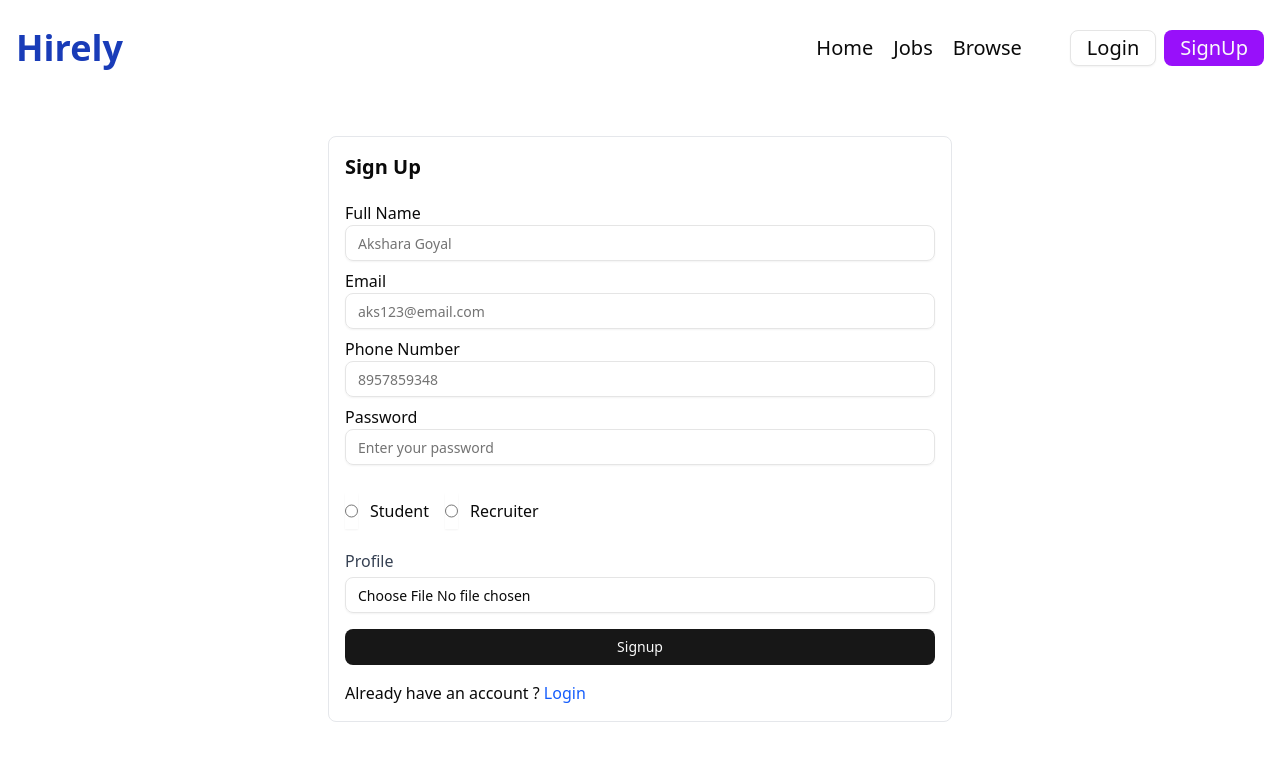
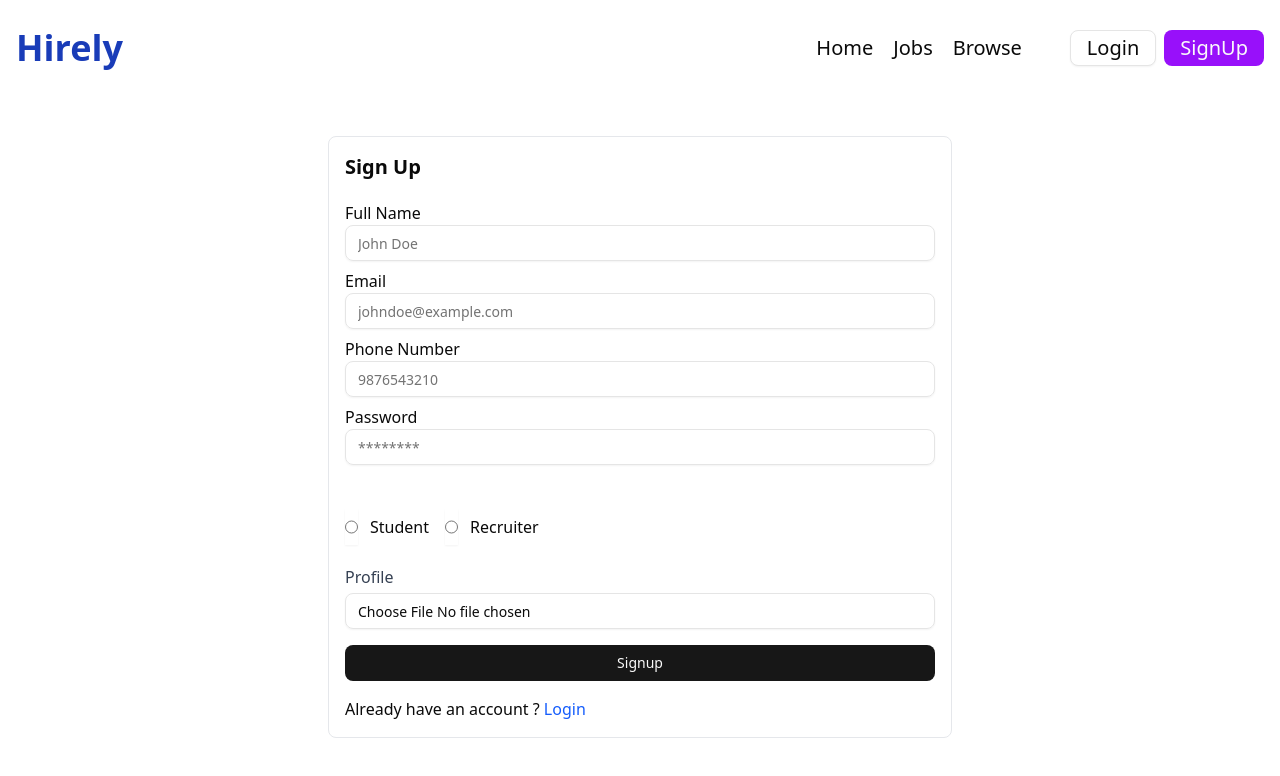
Before and after one commit to CodeWithAks/Hirely, a React app in the folder frontend/: page /signup in a window 1280 px wide. Shown: the top 776 px of the page. Built offline with nearby package versions, Linux system fonts and the light colour scheme; the HTML template or start-up script is replaced by a standard one.

Commit message:
Final fixes

```diff
--- a/frontend/src/components/Browse.jsx
+++ b/frontend/src/components/Browse.jsx
@@ -8,7 +8,7 @@ import useGetAllJobs from '@/hooks/useGetAllJobs';
 
 const Browse = () => {
     useGetAllJobs();
-    const {allJobs} = useSelector(store=>store.job);
+    const {allJobs, searchedQuery} = useSelector(store=>store.job);
     const dispatch  = useDispatch();
 
     useEffect(()=> {
@@ -17,14 +17,25 @@ const Browse = () => {
         }
     })
 
+    // Filter jobs based on searchedQuery (case-insensitive matching against title and description)
+    const filteredJobs = allJobs.filter((job) => {
+        if (!searchedQuery) return true;
+
+        const searchLower = searchedQuery.toLowerCase();
+        const titleMatch = job?.title?.toLowerCase().includes(searchLower);
+        const descriptionMatch = job?.description?.toLowerCase().includes(searchLower);
+
+        return titleMatch || descriptionMatch;
+    });
+
   return (
     <div>
         <Navbar/>
         <div className='max-w-7xl mx-auto my-10 px-4'>
-            <h1 className='font-bold text-lg md:text-xl my-10'>Search Results ({allJobs.length})</h1>
+            <h1 className='font-bold text-lg md:text-xl my-10'>Search Results ({filteredJobs.length})</h1>
             <div className='grid grid-cols-1 sm:grid-cols-2 lg:grid-cols-3 gap-4'>
             {
-                allJobs.map((job)=> {
+                filteredJobs.map((job)=> {
                     return (
                         <Job key={job._id} job={job} />
                     )
--- a/frontend/src/components/auth/Login.jsx
+++ b/frontend/src/components/auth/Login.jsx
@@ -12,7 +12,7 @@ import { useDispatch, useSelector } from 'react-redux'
 import { setLoading, setUser } from '@/redux/authSlice'
 import { Loader2 } from 'lucide-react'
 
-const login = () => {
+const Login = () => {
 
   const [input, setInput] = useState({
     email: "",
@@ -58,20 +58,20 @@ const login = () => {
     if (user) { //user already logged in h
       navigate("/");
     }
-  }, [])
+  }, [user, navigate])
 
   return (
     <div>
       <Navbar />
       <div className='flex items-center justify-center max-w-7xl mx-auto px-4'>
-        <form onSubmit={submitHandler} className='w-full md:w-1/2 border border-gray-200 rounded-md p-4 my-10'>
+        <form onSubmit={submitHandler} className='w-full md:w-1/2 border border-gray-200 rounded-md p-4 my-10 shadow-lg'>
           <h1 className='font-bold text-xl mb-5'>Login</h1>
 
 
           {/* email */}
           <div className='my-2'>
             <Label>Email</Label>
-            <Input type="email" placeholder="aks123@email.com" name="email" value={input.email} onChange={changeEventHandler}></Input>
+            <Input type="email" placeholder="name@example.com" name="email" value={input.email} onChange={changeEventHandler}></Input>
           </div>
 
           {/* Password */}
@@ -84,14 +84,14 @@ const login = () => {
           <div className='flex items-center justify-between'>
             <RadioGroup className='flex items-center gap-4 my-5'>
               <div className="flex items-center gap-3">
-                <Input type="radio" name="role" value="student" className="cursor-pointer"
+                <Input id="r1" type="radio" name="role" value="student" className="cursor-pointer"
                   checked={input.role === 'student'}
                   onChange={changeEventHandler}
                 />
                 <Label htmlFor="r1">Student</Label>
               </div>
               <div className="flex items-center gap-3">
-                <Input type="radio" name="role" value="recruiter" className="cursor-pointer"
+                <Input id="r2" type="radio" name="role" value="recruiter" className="cursor-pointer"
                   checked={input.role === 'recruiter'}
                   onChange={changeEventHandler}
                 />
@@ -100,7 +100,7 @@ const login = () => {
             </RadioGroup>
           </div>
           {
-            loading ? <Button className="w-full my-4"><Loader2 className='mr-2 h-4 w-4 animate-spin' />Please wait</Button> : <Button type="submit" className="w-full my-4">Login</Button>
+            loading ? <Button className="w-full my-4"><Loader2 className='mr-2 h-4 w-4 animate-spin' />Please wait</Button> : <Button type="submit" className="w-full my-4 hover:bg-opacity-90 transition">Login</Button>
           }
 
           {/* Login Button */}
@@ -112,4 +112,4 @@ const login = () => {
   )
 }
 
-export default login
+export default Login
--- a/frontend/src/components/auth/Signup.jsx
+++ b/frontend/src/components/auth/Signup.jsx
@@ -81,29 +81,29 @@ const Signup = () => {
                     {/* full name */}
                     <div className='my-2'>
                         <Label>Full Name</Label>
-                        <Input type="text" placeholder="Akshara Goyal" value={input.fullname} name="fullname" onChange={changeEventHandler} ></Input>
+                        <Input type="text" placeholder="John Doe" value={input.fullname} name="fullname" onChange={changeEventHandler} className="hover:border-gray-400 transition" ></Input>
                     </div>
 
                     {/* email */}
                     <div className='my-2'>
                         <Label>Email</Label>
-                        <Input type="email" placeholder="aks123@email.com" value={input.email} name="email" onChange={changeEventHandler}></Input>
+                        <Input type="email" placeholder="johndoe@example.com" value={input.email} name="email" onChange={changeEventHandler} className="hover:border-gray-400 transition"></Input>
                     </div>
 
                     {/* Phone Number */}
                     <div className='my-2'>
                         <Label>Phone Number</Label>
-                        <Input type="text" placeholder="8957859348" value={input.phoneNumber} name="phoneNumber" onChange={changeEventHandler}></Input>
+                        <Input type="text" placeholder="9876543210" value={input.phoneNumber} name="phoneNumber" onChange={changeEventHandler} className="hover:border-gray-400 transition"></Input>
                     </div>
 
                     {/* Password */}
                     <div className='my-2'>
                         <Label>Password</Label>
-                        <Input type="password" placeholder="Enter your password" value={input.password} name="password" onChange={changeEventHandler}></Input>
+                        <Input type="password" placeholder="********" value={input.password} name="password" onChange={changeEventHandler} className="hover:border-gray-400 transition"></Input>
                     </div>
 
                     {/* Role Selection */}
-                    <div className='flex items-center justify-between'>
+                    <div className='flex items-center justify-between mt-6'>
                         <RadioGroup className='flex items-center gap-4 my-5'>
                             <div className="flex items-center gap-3">
                                 <Input type="radio" name="role" value="student" className="cursor-pointer"
```
